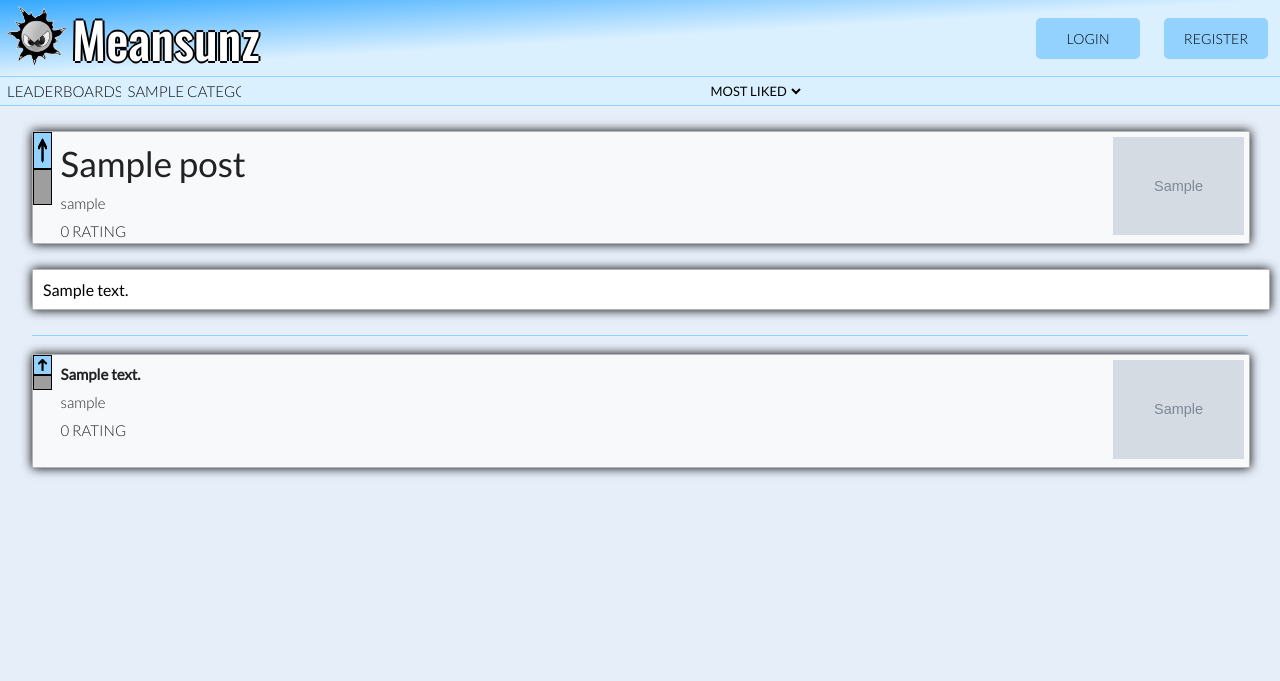
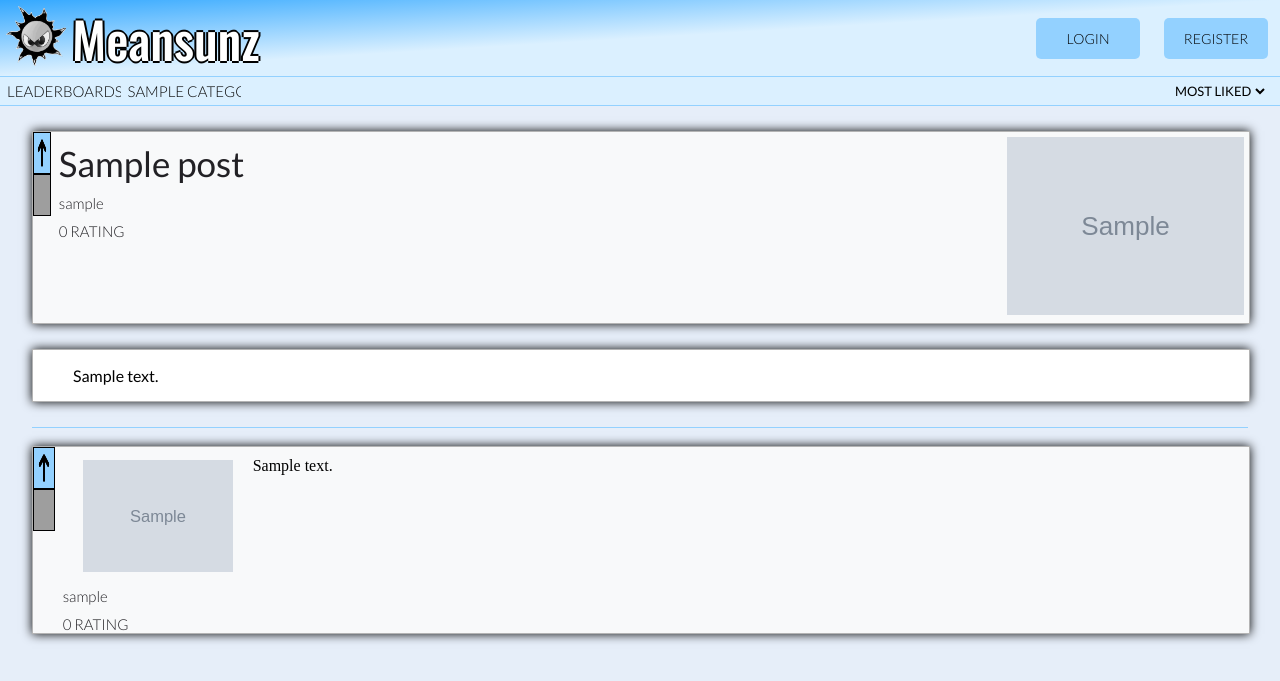
Before and after one commit to 2323841m/MeanSunz_Project, a Django app: a page that uses meansunz_project/templates/meansunz/base.html in a window 1280 px wide. Shown: the top 681 px of the page. Run offline with Django 3.2, Linux system fonts and the light colour scheme; tables that the repository leaves empty hold one stand-in row (values such as "Sample post"); grey boxes marked "Sample" are stand-in pictures; parts of the project's set-up code (start-up, migrations or seed data) failed here and were passed over; grey boxes are pictures that could not be loaded.

Commit message:
Comment and Post css

```diff
--- a/meansunz_project/meansunz/forms.py
+++ b/meansunz_project/meansunz/forms.py
@@ -66,7 +66,7 @@ class CategoryForm(forms.ModelForm):
 
 class PostForm(forms.ModelForm):
     title = forms.CharField(max_length=64, widget=forms.TextInput(attrs={'class': 'textForm', 'placeholder': 'TITLE'}))
-    description = forms.CharField(max_length=256, required=False,
+    description = forms.CharField(max_length=1024, required=False,
                                   widget=forms.TextInput(attrs={'class': 'textForm', 'placeholder': 'DESCRIPTION'}))
     picture = forms.ImageField(required=False, help_text="Choose image (optional)")
     views = forms.IntegerField(widget=forms.HiddenInput(), initial=0)
@@ -101,7 +101,7 @@ class PostForm(forms.ModelForm):
 
 
 class CommentForm(forms.ModelForm):
-    content = forms.CharField(max_length=1026, help_text="Text")
+    content = forms.CharField(max_length=512, help_text="Text")
     picture = forms.ImageField(required=False, help_text="Image(Optional)")
     likes = forms.IntegerField(widget=forms.HiddenInput(), initial=0)
 
--- a/meansunz_project/meansunz/models.py
+++ b/meansunz_project/meansunz/models.py
@@ -21,7 +21,7 @@ class UserProfile(models.Model):
 
 
 class Category(models.Model):
-    max_length = 128
+    max_length = 32
     name = models.CharField(max_length=max_length, unique=True)
     slug = models.SlugField()
 
@@ -40,7 +40,7 @@ class Post(models.Model):
     user = models.ForeignKey(User, on_delete=models.CASCADE,)
     category = models.ForeignKey(Category, on_delete=models.CASCADE,)
     title = models.CharField(max_length=64)
-    description = models.CharField(max_length=256, blank=True)
+    description = models.CharField(max_length=1024, blank=True)
     picture = models.ImageField(upload_to='post_image', blank=True)
     upvotes = models.IntegerField(default=0)
     downvotes = models.IntegerField(default=0)
@@ -58,7 +58,7 @@ class Post(models.Model):
 class Comment(models.Model):
     post = models.ForeignKey(Post, on_delete=models.CASCADE,)
     user = models.ForeignKey(User, on_delete=models.CASCADE,)
-    content = models.CharField(max_length=1026, blank=False)
+    content = models.CharField(max_length=512, blank=False)
     picture = models.ImageField(upload_to='comment_image', blank=True)
     upvotes = models.IntegerField(default=0)
     downvotes = models.IntegerField(default=0)
--- a/meansunz_project/static/style/style sheet.css
+++ b/meansunz_project/static/style/style sheet.css
@@ -18,8 +18,18 @@ body {
 }
 
 img {
-    height: 60px;
-    width: 60px;
+    height: auto;
+    max-width: 100%;
+}
+
+.comment-img {
+	height: auto;
+    max-width: 150px;
+}
+
+.logo-img {
+    height: auto;
+    max-width: 60px;
 }
 
 .logo {
@@ -188,7 +198,9 @@ img {
 }
 
 .dropDownList {
-    margin: auto;
+    margin-left: auto;
+    margin-top: auto;
+    margin-bottom: auto;
     padding-left: 1px;
     padding-right: 12px;
 }
@@ -234,13 +246,14 @@ img {
     display: flex;
     background-color: rgb(255, 255, 255);
     width: 100%;
-    margin-bottom: 25px;
+	margin-bottom:25px;
     border: 1px solid rgb(180, 180, 180);
     box-shadow: 0px 0px 10px black;
-    padding: 10px;
     font-family: Lato;
-    overflow-wrap: normal;
-
+    text-decoration: none;
+    overflow: hidden;
+    word-break: break-all;
+    word-wrap: break-word;
 }
 
 a {
@@ -251,8 +264,8 @@ a {
 
 .postMedia {
     display: flex;
-    width: 150px;
-    height: 100%;
+    width: 300px;
+    height: auto;
     margin-top: 5px;
     margin-bottom: 5px;
     margin-right: 5px;
@@ -260,13 +273,17 @@ a {
 
 .postContent {
     width: 100%;
+    text-decoration: none;
+    overflow: hidden;
+    word-break: break-all;
+    word-wrap: break-word;
+    display: block;
 }
 
 .voteBar {
     display: flex;
-    flex-direction: column;
     width: 20px;
-    height: 60px;
+    height: 40px;
 }
 
 .voteUpButton {
@@ -336,16 +353,13 @@ h4 {
     font-family: "Lato";
     font-weight: 200;
     color: #222125ff;
-    text-overflow: ellipsis;
-    white-space: nowrap;
-    overflow: hidden;
 }
 
 h4 a {
     font-size: 35px;
     font-weight: 400;
     color: #222125ff;
-    text-decoration: none;
+
 }
 
 h5 {
--- a/meansunz_project/templates/meansunz/base.html
+++ b/meansunz_project/templates/meansunz/base.html
@@ -25,7 +25,7 @@
 <div class="header">
 
     <div class="topBar">
-        <div class="logo"><img src="{% static "images\meansunz_logo_no_text.png" %}" alt="meansunz logo"></div>
+        <div class="logo"><img class="logo-img" src="{% static "images\meansunz_logo_no_text.png" %}" alt="meansunz logo"></div>
         <div class="header_title"><a href=" {% url 'index' %}"><h1>Meansunz</h1></a></div>
         <div class="maxFlex"></div>
 
--- a/meansunz_project/templates/meansunz/post.html
+++ b/meansunz_project/templates/meansunz/post.html
@@ -10,7 +10,9 @@
 {% endblock %}
 
     {% block content_footer_block %}
-        <div class="postDesc">{{ post.description }}</div>
+
+		<div class="postDesc"><blockquote class="commentMessage">{{ post.description }}</blockquote></div>
+
         <div class="separator"></div>
         <br />
 
@@ -45,9 +47,8 @@
 
                 <div class="post">
                     <div class="voteBar">
-                        <div>
+
                             <form action="{% url 'vote_comment' category.slug post.id post.slug %}" method="post" id ="vote-form">
-
                                 {% csrf_token %}
                                     {# Highlight if user has already voted #}
                                     {% if voted.0.value == 1 %}
@@ -62,15 +63,26 @@
                                     {% endif %}
                                 {# comment id to later identify comment upvoted #}
                                 <input type="hidden" class="id" value="{{ comment.id }}">
+                            </form>
 
-                            </form>
-                        </div>
                     </div>
                     <div class="postContent">
-                        <div>
-                            <h4>
-                                <b>{{ comment.content }}</b>
-                            </h4>
+                        <div style="display:flex;margin:10px;">
+
+                            <div style="float: left;
+										margin-left: 20px;
+										margin-right: 20px;
+										margin-top: 3px;
+										margin-bottom: 5px;">
+
+							{% if comment.picture %}
+                            <img class="comment-img" src="{{ MEDIA_URL }}{{ comment.picture }}" alt=""
+                                                            style="float:left;">
+							{% endif %}
+							</div
+							<blockquote class="commentMessage">
+                            {{ comment.content }}
+						    </blockquote>
                         </div>
 
                         <div>
@@ -81,12 +93,7 @@
                             <h6>{% get_comment_votes comment %} RATING</h6>
                         </div>
                     </div>
-                    <div class="postMedia">
-                        {% if comment.picture %}
-                            <p style="margin-left: 0;"><img src="{{ MEDIA_URL }}{{ comment.picture }}" alt=""
-                                                            style="width:100%;height:100%;"></p>
-                        {% endif %}
-                    </div>
+
                 </div>
 
 
--- a/meansunz_project/templates/meansunz/render_posts.html
+++ b/meansunz_project/templates/meansunz/render_posts.html
@@ -58,7 +58,7 @@
                     </div>
                 {% endfor %}
             {% else %}
-                <h2 style="font-size: 30px"><strong>There are no posts present.</strong></h2>
+                <h2><strong>There are no posts present.</strong></h2>
             {% endif %}
         </div>
 
```
